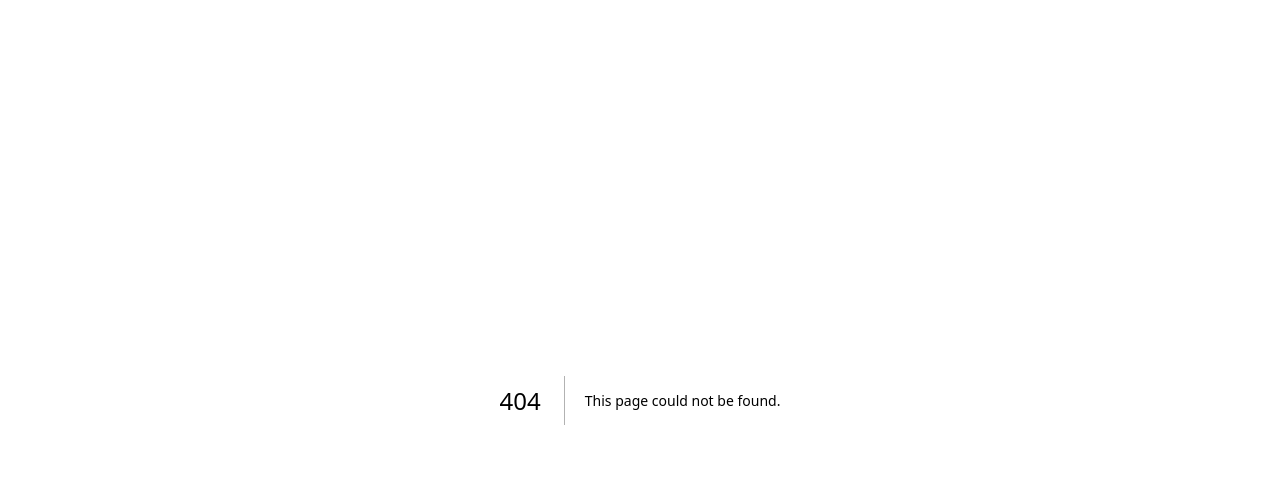
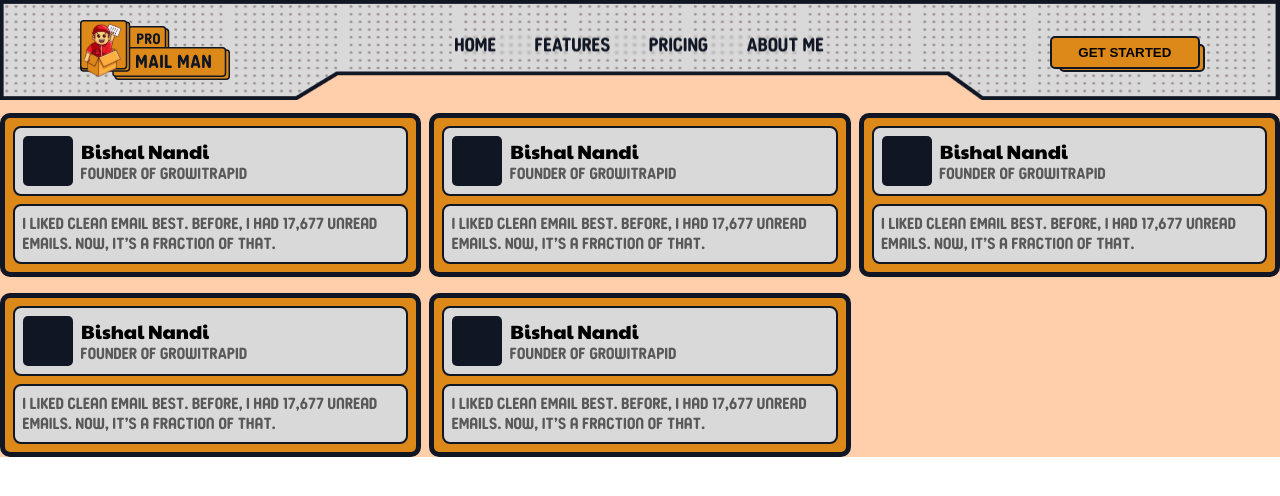
Before and after one commit to Srinivasan-Akash/MAIL-MAN-PRO, a Next.js app: page /dashboard in a window 1280 px wide. Before the commit this address had no page. Shown: the top 496 px of the page. Built offline with nearby package versions, Linux system fonts and the light colour scheme.

Commit message:
Created dashboard welcome component ui

```diff
--- /dev/null
+++ b/src/app/dashboard/page.module.scss
@@ -0,0 +1,13 @@
+@import url('https://fonts.googleapis.com/css2?family=Paytone+One&display=swap');
+
+.parent {
+    background: #FFCEAB;
+    height: fit-content;
+    width: 100vw;
+
+    .img {
+        width: 90%;
+        margin-top: 1em;
+        aspect-ratio: 16/9;
+    }
+}
--- /dev/null
+++ b/src/app/dashboard/page.tsx
@@ -0,0 +1,12 @@
+import React from 'react'
+import styles from "./page.module.scss"
+import Image from 'next/image'
+import Welcome from '@/components/dashboard components/Welcome/Welcome'
+
+export default function dashboard() {
+  return (
+    <div className={styles.parent}>
+      <Welcome></Welcome>
+    </div>
+  )
+}
--- a/src/app/globals.css
+++ b/src/app/globals.css
@@ -2,7 +2,6 @@
   font-family: budokanRounded;
   src: url('./BudokanRounded-Bold.ttf');
 }
-
 
 ::-webkit-scrollbar {
   width: 20px;
@@ -42,7 +41,7 @@
 
 html,
 body {
-  max-width: 100vw;
+  max-width: 100vw !important;
   overflow-x: hidden;
 }
 
--- a/src/app/page.module.scss
+++ b/src/app/page.module.scss
@@ -1,3 +1,5 @@
+@import url('https://fonts.googleapis.com/css2?family=Paytone+One&display=swap');
+
 .parentContainer {
   background: #FFCEAB;
   height: fit-content;
--- /dev/null
+++ b/src/components/dashboard components/Welcome/Welcome.tsx
@@ -0,0 +1,40 @@
+import React from 'react'
+import Navbar from '../../navbar/Navbar'
+import styles from "./welcome.module.scss"
+import Image from 'next/image'
+import { services } from '@/static/services'
+
+export default function Welcome() {
+  return (
+    <div>
+      <Navbar></Navbar>
+      <div className={styles.main}>
+        <div className={styles.gridContainer}>
+          {
+            services.map(() => {
+              return (
+                <div className={styles.card}>
+                  <div className={styles.reviewContainer}>
+                    <div>
+                      <div className={styles.profilePic}>
+
+                      </div>
+                      <div>
+                        <h2>Bishal Nandi</h2>
+                        <p>FOUNDER OF GROWITRAPID</p>
+                      </div>
+                    </div>
+
+                    <div>
+                      <p>I liked Clean Email best. Before, I had 17,677 unread emails. Now, it’s a fraction of that.</p>
+                    </div>
+                  </div>
+                </div>
+              )
+            })
+          }
+        </div>
+      </div>
+    </div>
+  )
+}
--- /dev/null
+++ b/src/components/dashboard components/Welcome/welcome.module.scss
@@ -0,0 +1,86 @@
+.main {
+    display: flex;
+    align-items: center;
+    flex-direction: column;
+    justify-content: center;
+    position: relative;
+
+    height: fit-content;
+
+    .img {
+        width: 95%;
+        margin-top: 1em;
+        margin-top: 2em;
+        height: fit-content;
+        position: absolute;
+        top: 0;
+        left: 0;
+        // top: 50%;
+        left: 50%;
+        transform: translate(-50%, 0%);
+    }
+
+    .gridContainer {
+        display: grid;
+        grid-template-columns: 1fr 1fr 1fr;
+        gap: .5em;
+
+        .card {
+            position: relative;
+            width: 100%;
+            border-radius: 10px;
+
+            .logoContainer,
+            .reviewContainer {
+                background: #DD8919;
+                padding: 1em;
+                display: flex;
+                align-items: center;
+                justify-content: center;
+                border-radius: 10px;
+                border: 5px solid #111625;
+
+                img {
+                    width: 250px;
+                }
+            }
+
+            .reviewContainer {
+                padding: .5em;
+                margin-top: .5em;
+                flex-direction: column;
+                gap: .5em;
+
+                >div {
+                    background: #D9D9D9;
+                    width: 100%;
+                    border: 2px solid #111625;
+                    padding: .5em;
+                    border-radius: 8px;
+                    display: flex;
+                    gap: .5em;
+                    align-items: center;
+
+                    h2 {
+                        font-family: 'Paytone One';
+                        font-weight: 500;
+                        font-size: 1.2rem;
+                    }
+
+                    p {
+                        font-family: 'budokanRounded';
+                        color: rgba(0, 0, 0, 0.59);
+                        font-size: 1rem;
+                    }
+
+                    .profilePic {
+                        width: 50px;
+                        height: 50px;
+                        border-radius: 5px;
+                        background: #111625;
+                    }
+                }
+            }
+        }
+    }
+}
--- a/src/showcase/hero/hero.module.scss
+++ b/src/showcase/hero/hero.module.scss
@@ -1,5 +1,3 @@
-@import url('https://fonts.googleapis.com/css2?family=Paytone+One&display=swap');
-
 .main {
     display: flex;
     align-items: center;
--- /dev/null
+++ b/src/static/services.tsx
@@ -0,0 +1,27 @@
+export const services = [
+    {
+        url: "https://media.discordapp.net/attachments/1144663357845147790/1188456009367302186/Rectangle_160.png?ex=659a96e9&is=658821e9&hm=8c8e036e552795ab4184f29e0e80237658eebb03b78479bb06a3c33cfb199bae&=&format=webp&quality=lossless&width=475&height=489",
+        title: "got my portfolio ready in 18 hours with CMS !!",
+        id: 1,
+    },
+    {
+        url: "https://media.discordapp.net/attachments/1144663357845147790/1188456010302623754/Rectangle_159.png?ex=659a96e9&is=658821e9&hm=ce9d42a6f24356a0b59bddffe24c837f5b32f6c2447d28d1b8ec73b05f52a6f1&=&format=webp&quality=lossless&width=429&height=490",
+        title: "got my portfolio ready in 18 hours with CMS !!",
+        id: 2,
+    },
+    {
+        url: "https://media.discordapp.net/attachments/1144663357845147790/1188456009023365211/Rectangle_161.png?ex=659a96e8&is=658821e8&hm=9636575d4526feb8962ecec63a11726db03c1ea57c3179fb8c8c1c6d2f6756f1&=&format=webp&quality=lossless&width=475&height=489",
+        title: "Learnt prompting for free and got 23% hike !!",
+        id: 3,
+    },
+    {
+        url: "https://media.discordapp.net/attachments/1144663357845147790/1188456008767508510/Rectangle_162.png?ex=659a96e8&is=658821e8&hm=3b6408da40ad5ec63ffe052e9b45cc8637683665a06e9a69ddb67ed2a81709c0&=&format=webp&quality=lossless&width=417&height=489",
+        title: "Helped in my university projects a lot !!",
+        id: 4,
+    },
+    {
+        url: "https://media.discordapp.net/attachments/1144663357845147790/1188458926124060672/image_35.png?ex=659a99a0&is=658824a0&hm=10014f60750f06c731ed990c1478cf1010ba6a2d02343d081b9970c55854cde5&=&format=webp&quality=lossless&width=417&height=483",
+        title: "Got my logo designs as I wanted in pdf !!",
+        id: 5,
+    },
+];
```
Also changed, not shown: src/showcase/testimonials/Testimonials.tsx (+0 -15 lines), public/showcaseProduct.png.
